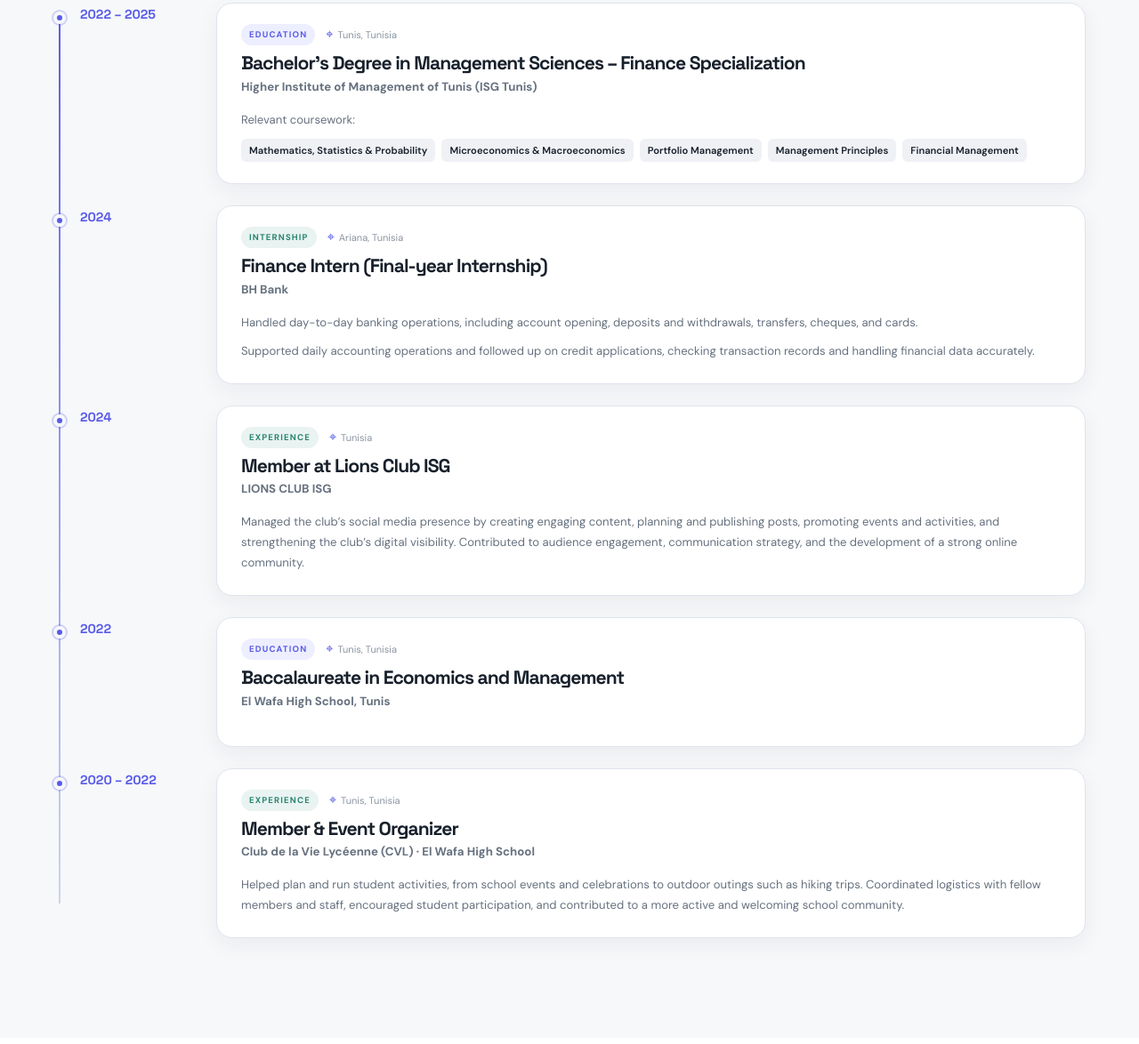
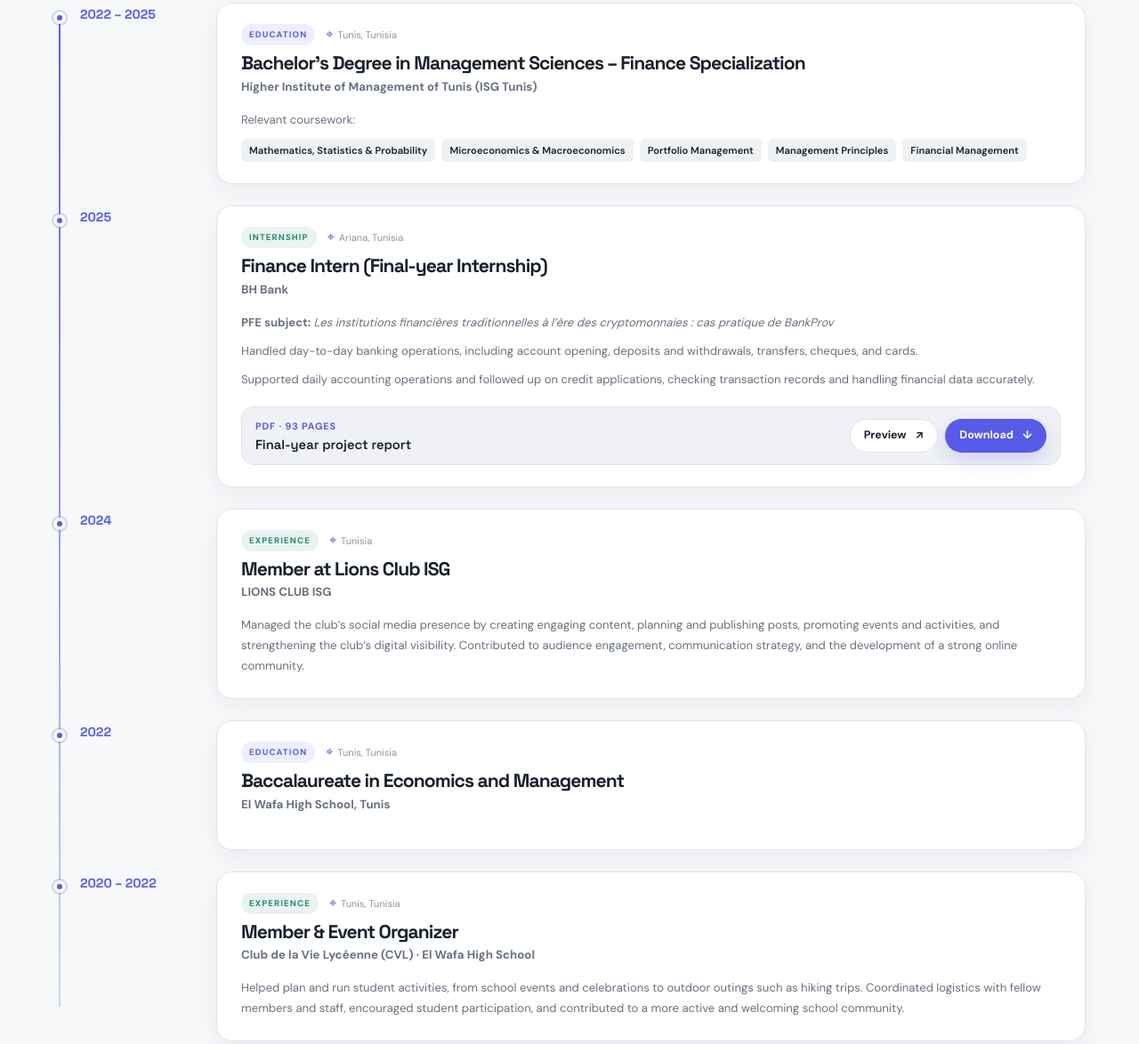
Before and after one commit to hamzacharrad29-png/Portfolio, a plain HTML site: page index.html in a window 1280 px wide. Shown: the part 6407-7581 px from the top of the page at 89% size. Drawn offline with Linux system fonts and the light colour scheme; no server answers.

Commit message:
Add PFE report and subject, degree image, and update internship year
- BH Bank internship: add the PFE subject (BankProv case study), a
  preview/download row for the 93-page report, and set the year to 2025
- Bachelor's degree credential: replace the placeholder with an
  illustration and set the year to 2025

Co-Authored-By: Claude Opus 5.5 <noreply@anthropic.com>
Claude-Session: https://claude.ai/code/session_01CKq7WJrsWuk9xV2JKQ8rDp

```diff
--- a/assets/css/style.css
+++ b/assets/css/style.css
@@ -658,3 +658,12 @@ textarea.form-control { min-height: 126px; resize: vertical; }
 .career-timeline .experience-type.is-education { background: var(--accent-soft); color: var(--accent); }
 .experience-list-items { display: flex; flex-wrap: wrap; gap: 7px; padding: 0; margin: 2px 0 0; list-style: none; }
 .experience-list-items li { padding: 5px 9px; border-radius: 6px; background: var(--surface-soft); color: var(--text); font-size: .7rem; font-weight: 600; line-height: 1.5; }
+
+/* Final-year project (PFE) files inside the BH Bank timeline card */
+.pfe-files { display: grid; gap: 10px; margin-top: 18px; }
+.pfe-file { display: flex; flex-wrap: wrap; align-items: center; justify-content: space-between; gap: 12px 18px; padding: 13px 15px; border: 1px solid var(--border); border-radius: 14px; background: var(--surface-soft); }
+.pfe-file-copy { display: grid; gap: 2px; }
+.pfe-file-copy strong { color: var(--text); font: 600 .92rem var(--font-display); }
+.pfe-file-type { color: var(--accent); font-size: .68rem; font-weight: 700; letter-spacing: .08em; text-transform: uppercase; }
+.pfe-file-actions { display: flex; flex-wrap: wrap; gap: 8px; }
+.pfe-file-actions .button { min-height: 38px; padding: 8px 15px; gap: 10px; font-size: .78rem; }
--- a/index.html
+++ b/index.html
@@ -578,13 +578,23 @@ The objective is to study historical stock price behavior, evaluate time-series
           </article>
 
           <article class="experience-item">
-            <div class="experience-date">2024</div>
+            <div class="experience-date">2025</div>
             <div class="experience-content">
               <div class="experience-topline"><span class="experience-type">INTERNSHIP</span><span class="experience-location">Ariana, Tunisia</span></div>
               <h3>Finance Intern (Final-year Internship)</h3>
               <p class="experience-company">BH Bank</p>
-              <div class="experience-description"><p>Handled day-to-day banking operations, including account opening, deposits and withdrawals, transfers, cheques, and cards.</p>
+              <div class="experience-description"><p><strong>PFE subject:</strong> <em lang="fr">Les institutions financières traditionnelles à l’ère des cryptomonnaies : cas pratique de BankProv</em></p>
+<p>Handled day-to-day banking operations, including account opening, deposits and withdrawals, transfers, cheques, and cards.</p>
 <p>Supported daily accounting operations and followed up on credit applications, checking transaction records and handling financial data accurately.</p></div>
+              <div class="pfe-files">
+                <div class="pfe-file">
+                  <div class="pfe-file-copy"><span class="pfe-file-type">PDF · 93 pages</span><strong>Final-year project report</strong></div>
+                  <div class="pfe-file-actions">
+                    <button type="button" class="button button-secondary" data-open-cv data-src="assets/pfe/Rapport_PFE_Hamza_Charrad.pdf" data-title="PFE report — Traditional financial institutions in the crypto era (BankProv)">Preview <span aria-hidden="true">↗</span></button>
+                    <a class="button button-primary" href="assets/pfe/Rapport_PFE_Hamza_Charrad.pdf" download="Rapport_PFE_Hamza_Charrad.pdf">Download <span aria-hidden="true">↓</span></a>
+                  </div>
+                </div>
+              </div>
             </div>
           </article>
 
@@ -647,11 +657,11 @@ The objective is to study historical stock price behavior, evaluate time-series
             <div class="certification-body"><span class="certification-issuer">365 Financial Analyst · 2026</span><h3>Time Series Analysis with Python</h3><p>11 CPE credits · ID CC-5D9486F4A6 · <a href="https://learn.365financialanalyst.com/c/fa18b0ec41/" target="_blank" rel="noopener noreferrer">Verify ↗</a></p></div>
           </article>
 
-          <article class="certification-card" data-title="Bachelor’s Degree in Management Sciences Finance Specialization" data-issuer="ISG Tunis" data-date="2024" data-desc="" data-img="" data-verify="">
+          <article class="certification-card" data-title="Bachelor’s Degree in Management Sciences Finance Specialization" data-issuer="ISG Tunis" data-date="2025" data-desc="Bachelor’s Degree in Management Sciences, Finance Specialization, from the Higher Institute of Management of Tunis (ISG Tunis), 2022–2025." data-img="assets/images/education/bachelor-finance-isg.webp" data-verify="">
             <button class="certification-image" type="button" data-cert-open aria-label="Preview Bachelor’s Degree in Management Sciences Finance Specialization">
-              <span aria-hidden="true">✳</span>
+              <img src="assets/images/education/bachelor-finance-isg.webp" alt="Bachelor’s Degree in Management Sciences, Finance Specialization, ISG Tunis: graduation cap above a rising market chart" width="1600" height="900" loading="lazy" decoding="async">
             </button>
-            <div class="certification-body"><span class="certification-issuer">ISG Tunis · 2024</span><h3>Bachelor’s Degree in Management Sciences Finance Specialization</h3></div>
+            <div class="certification-body"><span class="certification-issuer">ISG Tunis · 2025</span><h3>Bachelor’s Degree in Management Sciences Finance Specialization</h3></div>
           </article>
 
       </div>
```
Also changed, not shown: assets/images/education/bachelor-finance-isg.webp (added), 1 other file.
